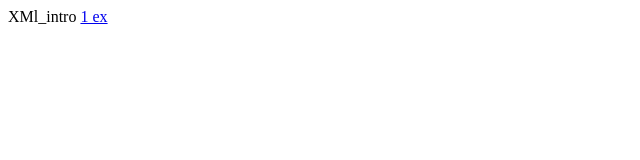
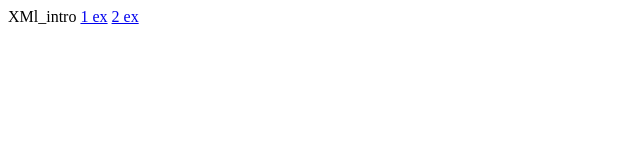
Before and after one commit to NikitaP045/ItmoLabs, a plain HTML site: page index.html in a window 1280 px wide. Shown: the full height of the page, 0-640 px from the left. Drawn offline with Linux system fonts and the light colour scheme.

Commit message:
Update index.html

```diff
--- a/index.html
+++ b/index.html
@@ -8,6 +8,7 @@
  	<div>
  		XMl_intro
  		<a href="/Xsl_intro/1 ex/test.xsl">1 ex</a>
+   <a href="/Xsl_intro/2 ex/test.xsl">2 ex</a>
  	</div>
  </body>
 </html>
```
